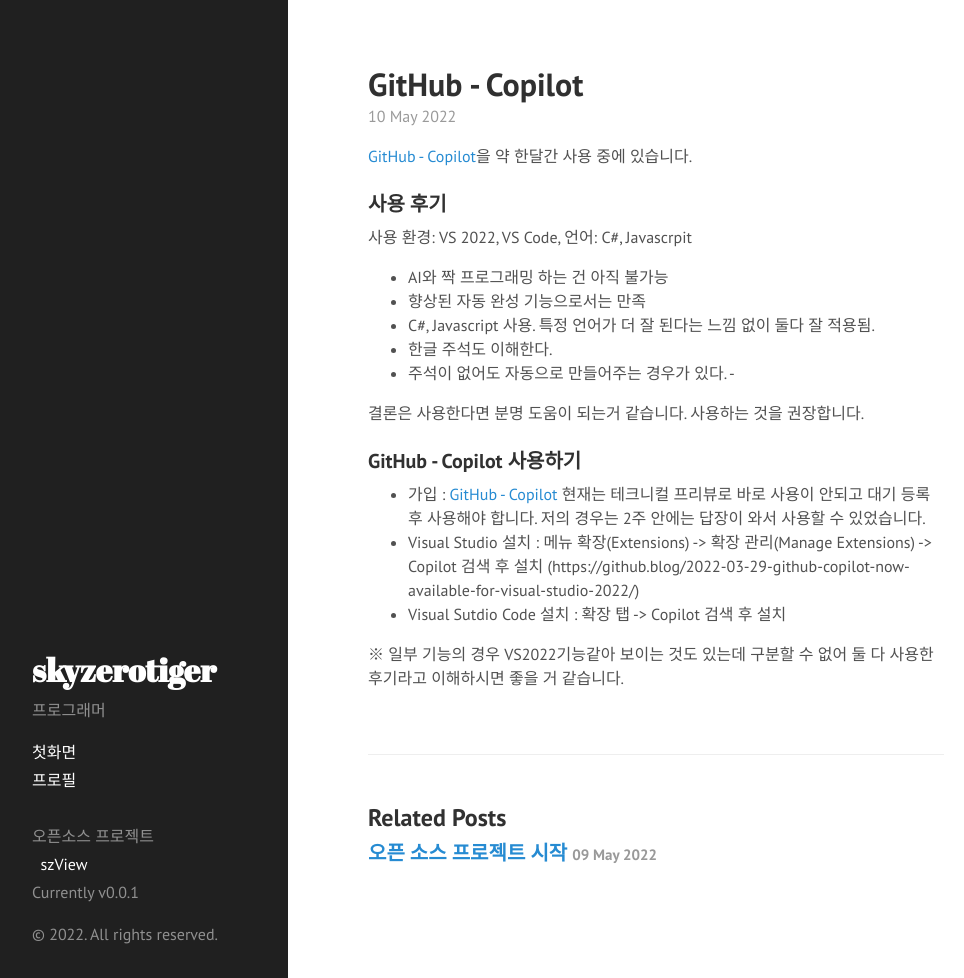
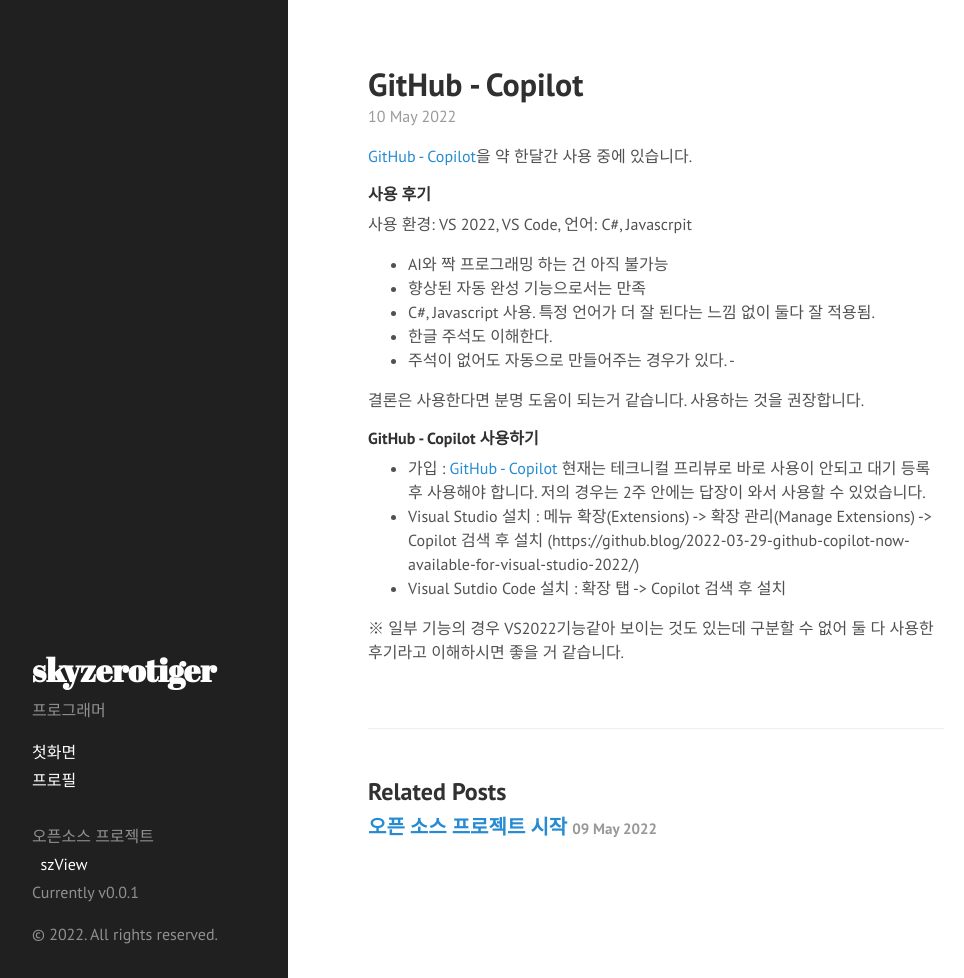
Before and after one commit to skyzerotiger/skyzerotiger.github.io, a Jekyll site: the page built from _posts/2022-05-10-2.md, in a window 1280 px wide and 978 px high. Shown: the whole window, without its empty margins (0-964 px from the left). Built offline with Jekyll 4.4.1, drawn with Linux system fonts in a browser that asks for light colours.

Commit message:
Update 2022-05-10-2.md

```diff
--- a/_posts/2022-05-10-2.md
+++ b/_posts/2022-05-10-2.md
@@ -5,7 +5,7 @@
 
 [GitHub - Copilot](https://copilot.github.com/)을 약 한달간 사용 중에 있습니다.
 
-### 사용 후기
+#### 사용 후기
 사용 환경: VS 2022, VS Code, 언어: C#, Javascrpit
 
 - AI와 짝 프로그래밍 하는 건 아직 불가능
@@ -16,7 +16,7 @@
 
 결론은 사용한다면 분명 도움이 되는거 같습니다. 사용하는 것을 권장합니다.
 
-### GitHub - Copilot 사용하기
+#### GitHub - Copilot 사용하기
 - 가입 : [GitHub - Copilot](https://copilot.github.com/) 현재는 테크니컬 프리뷰로 바로 사용이 안되고 대기 등록 후 사용해야 합니다. 저의 경우는 2주 안에는 답장이 와서 사용할 수 있었습니다.
 - Visual Studio 설치 : 메뉴 확장(Extensions) -> 확장 관리(Manage Extensions) -> Copilot 검색 후 설치 (https://github.blog/2022-03-29-github-copilot-now-available-for-visual-studio-2022/)
 - Visual Sutdio Code 설치 : 확장 탭 -> Copilot 검색 후 설치
```
